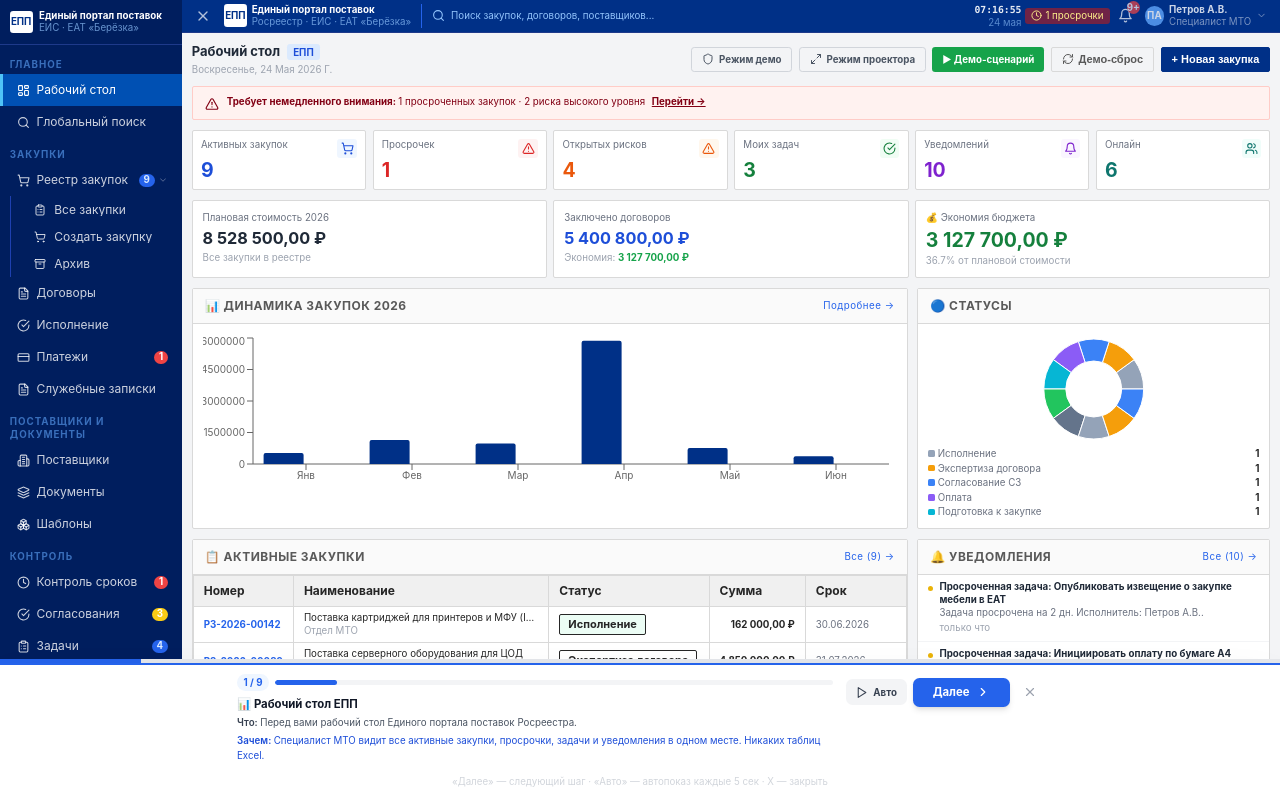
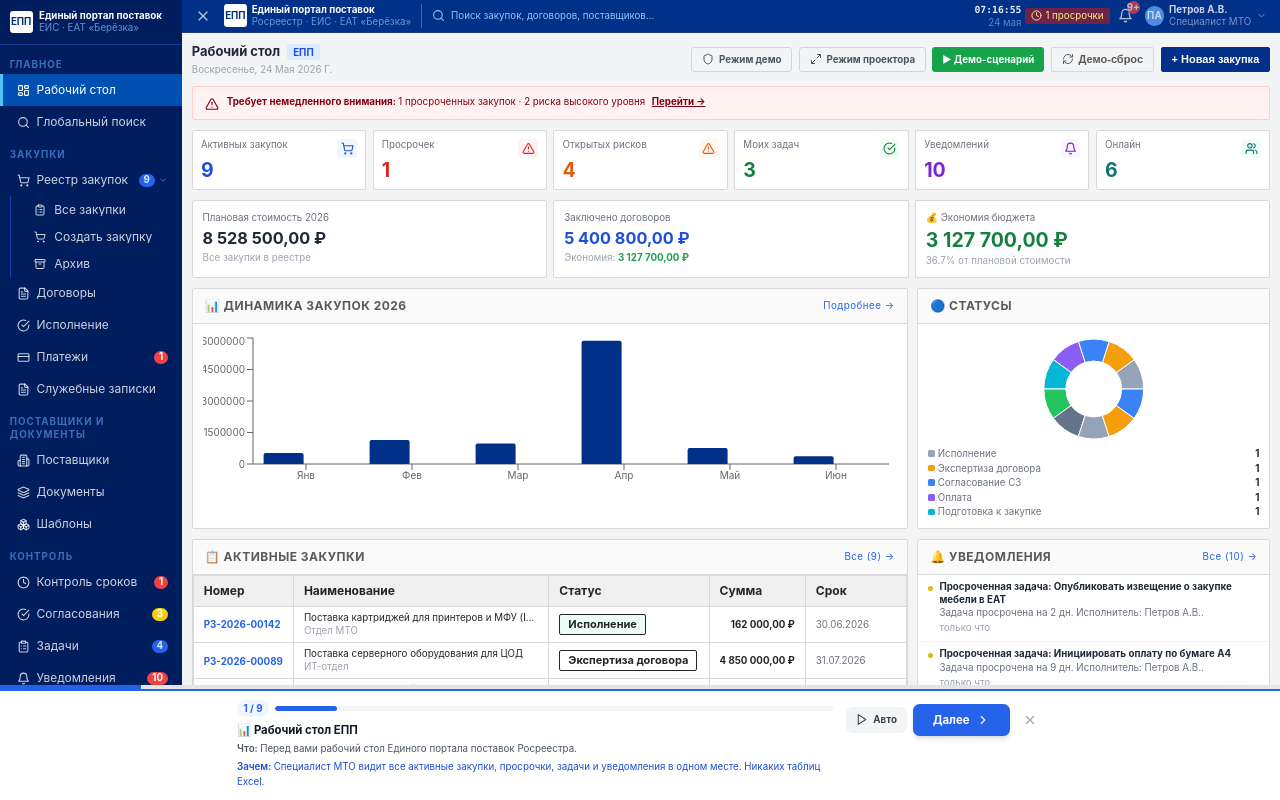
Before and after one commit to deazycs/epp-portal, a Next.js app: page /dashboard in a window 1280 px wide. Both pictures are taken after a click on the button "▶ Демо-сценарий". Built offline with nearby package versions, Linux system fonts and the light colour scheme.

Commit message:
fix: DemoScenario persists via sessionStorage + AppInner event listener + router.push nav

```diff
--- a/app/dashboard/page.tsx
+++ b/app/dashboard/page.tsx
@@ -14,7 +14,6 @@ import { MOCK_NOTIFICATIONS, MOCK_TASKS, MOCK_RISKS, ANALYTICS_MONTHLY } from '@
 import { MOCK_USERS } from '@/mock/data/users';
 import { AnimatedCounter } from '@/components/ui/AnimatedCounter';
 import { useAppStore } from '@/store/index';
-import { DemoScenario } from '@/components/ui/DemoScenario';
 import { DemoTourButton } from '@/components/ui/DemoTour';
 import { PresentationMode, DefenseMode } from '@/components/ui/PresentationMode';
 import { formatCurrency, formatDate, formatTimeAgo, truncate } from '@/lib/utils';
@@ -30,7 +29,6 @@ const FEED = [
 ];
 
 export default function DashboardPage() {
-  const [demoOpen, setDemoOpen] = useState(false);
   const { procurements, tasks, notifications, reset } = useAppStore();
 
   const today = new Date().toLocaleDateString('ru-RU', { weekday:'long', day:'2-digit', month:'long', year:'numeric' });
@@ -72,7 +70,7 @@ export default function DashboardPage() {
             <DefenseMode />
             <PresentationMode />
             <button
-              onClick={() => setDemoOpen(true)}
+              onClick={() => window.dispatchEvent(new Event('epp:demo:start'))}
               className="flex items-center gap-1.5 px-3 py-1.5 text-xs font-bold rounded bg-green-600 text-white hover:bg-green-700 transition-colors"
             >
               ▶ Демо-сценарий
@@ -347,7 +345,6 @@ export default function DashboardPage() {
         </div>
       </div>
       <DemoTourButton variant="floating" />
-      {demoOpen && <DemoScenario onClose={() => setDemoOpen(false)} />}
     </AppLayout>
   );
 }
--- a/components/layout/AppInner.tsx
+++ b/components/layout/AppInner.tsx
@@ -1,16 +1,41 @@
 'use client';
 
-import { useState } from 'react';
+import { useState, useEffect } from 'react';
 import { Sidebar } from './Sidebar';
 import { Header } from './Header';
 import { ToastBridge } from '@/components/ui/ToastBridge';
 import { useDeadlineChecker } from '@/lib/useDeadlineChecker';
+import { DemoScenario } from '@/components/ui/DemoScenario';
 import { cn } from '@/lib/utils';
+
+const SESSION_KEY = 'epp_demo_step';
 
 export function AppInner({ children }: { children: React.ReactNode }) {
   useDeadlineChecker();
   const [sidebarCollapsed, setSidebarCollapsed]   = useState(false);
   const [mobileSidebarOpen, setMobileSidebarOpen] = useState(false);
+
+  // Показываем DemoScenario если есть сохранённый шаг в sessionStorage
+  const [demoOpen, setDemoOpen] = useState(false);
+
+  useEffect(() => {
+    // После монтирования проверяем - был ли активен сценарий
+    const savedStep = sessionStorage.getItem(SESSION_KEY);
+    if (savedStep !== null) {
+      setDemoOpen(true);
+    }
+
+    // Слушаем кастомное событие для запуска сценария
+    const handler = () => setDemoOpen(true);
+    window.addEventListener('epp:demo:start', handler);
+    return () => window.removeEventListener('epp:demo:start', handler);
+  }, []);
+
+  const handleClose = () => {
+    sessionStorage.removeItem(SESSION_KEY);
+    sessionStorage.removeItem('epp_demo_playing');
+    setDemoOpen(false);
+  };
 
   return (
     <>
@@ -18,10 +43,8 @@ export function AppInner({ children }: { children: React.ReactNode }) {
 
       <div className="flex h-screen overflow-hidden">
         {mobileSidebarOpen && (
-          <div
-            className="fixed inset-0 bg-black bg-opacity-50 z-30 md:hidden"
-            onClick={() => setMobileSidebarOpen(false)}
-          />
+          <div className="fixed inset-0 bg-black bg-opacity-50 z-30 md:hidden"
+            onClick={() => setMobileSidebarOpen(false)} />
         )}
 
         <div className={cn(
@@ -46,11 +69,17 @@ export function AppInner({ children }: { children: React.ReactNode }) {
             }}
             sidebarCollapsed={sidebarCollapsed}
           />
-          <main className="flex-1 overflow-y-auto bg-gray-100">
+          <main className={cn(
+            'flex-1 overflow-y-auto bg-gray-100',
+            demoOpen ? 'pb-36' : ''
+          )}>
             {children}
           </main>
         </div>
       </div>
+
+      {/* DemoScenario живёт здесь — на уровне layout, не внутри страниц */}
+      {demoOpen && <DemoScenario onClose={handleClose} />}
     </>
   );
 }
--- a/components/ui/DemoScenario.tsx
+++ b/components/ui/DemoScenario.tsx
@@ -1,9 +1,9 @@
 'use client';
 
 import { useState, useEffect, useRef, useCallback } from 'react';
+import { useRouter } from 'next/navigation';
 import { Play, Pause, X, ChevronRight, CheckCircle } from 'lucide-react';
 import { useAppStore } from '@/store/index';
-import { WORKFLOW_STATUS_LABELS } from '@/lib/constants';
 import type { ProcurementStatus } from '@/types';
 
 /* ─── Шаги ──────────────────────────────── */
@@ -28,21 +28,21 @@ const STEPS: Step[] = [
     route: '/zakupki',
     title: '📋 Реестр закупок',
     what: 'Все закупки отдела в одном реестре с фильтрами и поиском.',
-    why: 'Специалист видит статус каждой закупки, поставщика, сумму и срок. Фильтры сохраняются в ссылке — можно поделиться с коллегой.',
+    why: 'Специалист видит статус каждой закупки, поставщика и срок. Фильтры сохраняются в ссылке.',
     duration: 5000,
   },
   {
     route: '/zakupki/p001',
     title: '📄 Карточка закупки',
-    what: 'Открываем карточку закупки «Поставка картриджей» — 10 вкладок с полной информацией.',
-    why: 'Документы, финансы, поставщик, согласования, история изменений — всё в одном месте. Статус меняется кнопкой.',
+    what: 'Карточка закупки «Поставка картриджей» — 10 вкладок с полной информацией.',
+    why: 'Документы, финансы, поставщик, согласования, история — всё в одном месте.',
     duration: 6000,
   },
   {
     route: '/zakupki/p001',
     title: '💰 Переход к оплате',
-    what: 'Система переводит закупку на этап «Оплата». Поставка получена, документы подписаны.',
-    why: 'Каждый переход фиксируется в истории с датой и именем. Бухгалтерия получает уведомление автоматически.',
+    what: 'Система переводит закупку на этап «Оплата». Поставка получена.',
+    why: 'Каждый переход фиксируется с датой и именем. Бухгалтерия получает уведомление автоматически.',
     newStatus: 'payment',
     duration: 5000,
   },
@@ -50,131 +50,131 @@ const STEPS: Step[] = [
     route: '/zakupki/p001',
     title: '🗄️ Архивирование',
     what: 'Закупка завершена и переходит в архив.',
-    why: 'Архив хранит документы 5 лет по требованиям 44-ФЗ. Всё доступно для проверки в любой момент.',
+    why: 'Архив хранит документы 5 лет по требованиям 44-ФЗ.',
     newStatus: 'archive',
     duration: 5000,
   },
   {
     route: '/kontrol-srokov',
     title: '⏰ Контроль сроков',
-    what: 'Светофор дедлайнов: красные — просрочено, оранжевые — критично, жёлтые — внимание.',
-    why: 'Система автоматически создаёт уведомления за 5 дней до срока. Ни одна просрочка не останется незамеченной.',
+    what: 'Светофор дедлайнов: красные — просрочено, оранжевые — критично.',
+    why: 'Система создаёт уведомления за 5 дней до срока автоматически.',
     duration: 5000,
   },
   {
     route: '/analitika',
     title: '📊 Аналитика',
     what: 'Динамика закупок, распределение по статусам, топ поставщиков.',
-    why: 'Все графики строятся из актуального реестра в реальном времени. Руководство видит полную картину.',
+    why: 'Все графики строятся из актуального реестра в реальном времени.',
     duration: 5000,
   },
   {
     route: '/rukovoditel',
     title: '👔 Панель руководителя',
-    what: 'Специальный вид для руководства — нагрузка специалистов и проблемные закупки.',
-    why: 'Руководитель видит кто чем занят, что требует внимания и как распределён бюджет по подразделениям.',
+    what: 'Специальный вид для руководства — нагрузка специалистов.',
+    why: 'Руководитель видит кто чем занят, что требует внимания.',
     duration: 5000,
   },
   {
     route: '/about',
     title: '✅ Экономический эффект',
     what: 'Итоги внедрения ЕПП с конкретными цифрами.',
-    why: '~3 часа экономии в день, сокращение ошибок на 80%, поиск в 180 раз быстрее. ЕПП — реальный инструмент МТО.',
+    why: '~3 часа экономии в день, ошибок меньше на 80%, поиск в 180 раз быстрее.',
     duration: 6000,
   },
 ];
 
+const SESSION_KEY = 'epp_demo_step';
+const SESSION_PLAYING = 'epp_demo_playing';
+
 /* ─── Компонент ──────────────────────────── */
 export function DemoScenario({ onClose }: { onClose: () => void }) {
+  const router = useRouter();
   const { changeStatus } = useAppStore();
-  const [step, setStep]     = useState(0);
-  const [playing, setPlaying] = useState(false);
-  const [done, setDone]     = useState(false);
-  const timerRef            = useRef<ReturnType<typeof setTimeout> | null>(null);
-  const stepRef             = useRef(step);
-  stepRef.current = step;
 
-  const cur    = STEPS[step];
+  // Восстанавливаем шаг из sessionStorage после перезагрузки
+  const [step, setStep] = useState(() => {
+    if (typeof window === 'undefined') return 0;
+    return Number(sessionStorage.getItem(SESSION_KEY) ?? 0);
+  });
+  const [playing, setPlaying] = useState(() => {
+    if (typeof window === 'undefined') return false;
+    return sessionStorage.getItem(SESSION_PLAYING) === 'true';
+  });
+  const [done, setDone]   = useState(false);
+  const timerRef          = useRef<ReturnType<typeof setTimeout> | null>(null);
+
+  const cur    = STEPS[step] ?? STEPS[0];
   const isLast = step === STEPS.length - 1;
   const pct    = Math.round(((step + 1) / STEPS.length) * 100);
 
-  // Навигация через window.location — надёжнее чем router в этом контексте
-  const navigateTo = useCallback((route: string) => {
-    if (window.location.pathname !== route) {
-      window.location.href = route;
-    }
-  }, []);
+  // Сохраняем шаг в sessionStorage при каждом изменении
+  useEffect(() => {
+    sessionStorage.setItem(SESSION_KEY, String(step));
+  }, [step]);
 
-  // При монтировании — идём на первый шаг
   useEffect(() => {
-    navigateTo(STEPS[0].route);
-  }, []);
+    sessionStorage.setItem(SESSION_PLAYING, String(playing));
+  }, [playing]);
 
   const goNext = useCallback(() => {
     if (timerRef.current) clearTimeout(timerRef.current);
-    const currentStep = stepRef.current;
-
-    if (currentStep >= STEPS.length - 1) {
+    if (step >= STEPS.length - 1) {
       setDone(true);
       setPlaying(false);
+      sessionStorage.removeItem(SESSION_KEY);
+      sessionStorage.removeItem(SESSION_PLAYING);
       return;
     }
 
-    const next = STEPS[currentStep + 1];
-
     // Выполняем действие текущего шага
-    if (STEPS[currentStep].newStatus) {
-      changeStatus('p001', STEPS[currentStep].newStatus!, 'u1', 'Петров А.В.');
+    if (cur.newStatus) {
+      changeStatus('p001', cur.newStatus, 'u1', 'Петров А.В.');
     }
 
-    setStep(currentStep + 1);
+    const nextStep = step + 1;
+    const next = STEPS[nextStep];
+    setStep(nextStep);
 
-    // Переходим на страницу следующего шага
-    navigateTo(next.route);
-  }, [changeStatus, navigateTo]);
+    router.push(next.route);
+
+  }, [step, cur, changeStatus]);
 
   // Авто-таймер
   useEffect(() => {
     if (!playing || done) return;
-    timerRef.current = setTimeout(() => {
-      goNext();
-    }, cur.duration);
+    timerRef.current = setTimeout(goNext, cur.duration);
     return () => { if (timerRef.current) clearTimeout(timerRef.current); };
   }, [playing, done, step, goNext, cur.duration]);
 
   const handleClose = () => {
     if (timerRef.current) clearTimeout(timerRef.current);
+    sessionStorage.removeItem(SESSION_KEY);
+    sessionStorage.removeItem(SESSION_PLAYING);
     onClose();
   };
 
   return (
-    <div className="fixed inset-x-0 bottom-0 z-[9999] pointer-events-none">
-      {/* Прогресс */}
+    <div className="fixed inset-x-0 bottom-0 z-[9999]">
       <div className="h-1 bg-gray-200">
-        <div
-          className="h-1 bg-blue-600 transition-all duration-300"
-          style={{ width: `${pct}%` }}
-        />
+        <div className="h-1 bg-blue-600 transition-all duration-500"
+          style={{ width: `${pct}%` }} />
       </div>
 
-      <div className="bg-white border-t-2 border-blue-600 shadow-2xl pointer-events-auto">
+      <div className="bg-white border-t-2 border-blue-600 shadow-2xl">
         <div className="max-w-5xl mx-auto px-4 py-3">
           {done ? (
             <div className="flex items-center justify-between gap-4">
               <div className="flex items-center gap-3">
                 <span className="text-2xl">🎉</span>
                 <div>
-                  <div className="text-sm font-bold text-gray-800">Демонстрация завершена!</div>
-                  <div className="text-xs text-gray-500">Система ЕПП показала полный цикл закупки</div>
+                  <div className="text-sm font-bold">Демонстрация завершена!</div>
+                  <div className="text-xs text-gray-500">Полный цикл закупки показан</div>
                 </div>
               </div>
               <div className="flex gap-2">
-                <button
-                  onClick={() => { setStep(0); setDone(false); setPlaying(false); navigateTo('/dashboard'); }}
-                  className="gov-btn gov-btn-ghost gov-btn-sm"
-                >
-                  🔄 Начать сначала
-                </button>
+                <button onClick={() => { setStep(0); setDone(false); setPlaying(false); }}
+                  className="gov-btn gov-btn-ghost gov-btn-sm">🔄 Сначала</button>
                 <button onClick={handleClose} className="gov-btn gov-btn-primary gov-btn-sm">
                   <CheckCircle size={13} /> Завершить
                 </button>
@@ -182,7 +182,6 @@ export function DemoScenario({ onClose }: { onClose: () => void }) {
             </div>
           ) : (
             <div className="flex items-start gap-4">
-              {/* Текст */}
               <div className="flex-1 min-w-0">
                 <div className="flex items-center gap-2 mb-1.5">
                   <span className="text-xs font-bold text-blue-600 bg-blue-50 px-2 py-0.5 rounded-full">
@@ -195,46 +194,31 @@ export function DemoScenario({ onClose }: { onClose: () => void }) {
                 </div>
                 <div className="text-sm font-bold text-gray-900 mb-1">{cur.title}</div>
                 <div className="text-xs text-gray-600 leading-relaxed">
-                  <span className="font-semibold text-gray-700">Что: </span>{cur.what}
+                  <span className="font-semibold">Что: </span>{cur.what}
                 </div>
                 <div className="text-xs text-blue-700 leading-relaxed mt-0.5">
                   <span className="font-semibold">Зачем: </span>{cur.why}
                 </div>
               </div>
 
-              {/* Кнопки */}
               <div className="flex items-center gap-2 flex-shrink-0 pt-1">
-                <button
-                  onClick={() => setPlaying(p => !p)}
+                <button onClick={() => setPlaying(p => !p)}
                   className={`flex items-center gap-1.5 px-3 py-2 text-xs font-bold rounded-lg transition-colors ${
-                    playing
-                      ? 'bg-orange-500 hover:bg-orange-600 text-white'
-                      : 'bg-gray-100 hover:bg-gray-200 text-gray-700'
-                  }`}
-                >
-                  {playing ? <><Pause size={13} /> Пауза</> : <><Play size={13} /> Авто</>}
+                    playing ? 'bg-orange-500 hover:bg-orange-600 text-white' : 'bg-gray-100 hover:bg-gray-200 text-gray-700'
+                  }`}>
+                  {playing ? <><Pause size={13}/> Пауза</> : <><Play size={13}/> Авто</>}
                 </button>
 
-                <button
-                  onClick={goNext}
-                  className="flex items-center gap-2 px-6 py-2 text-sm font-bold bg-blue-600 hover:bg-blue-700 text-white rounded-lg transition-colors shadow-md"
-                >
-                  {isLast ? <><CheckCircle size={14} /> Готово</> : <>Далее <ChevronRight size={14} /></>}
+                <button onClick={goNext}
+                  className="flex items-center gap-2 px-6 py-2.5 text-sm font-bold bg-blue-600 hover:bg-blue-700 text-white rounded-lg shadow-md transition-colors">
+                  {isLast ? <><CheckCircle size={14}/> Готово</> : <>Далее <ChevronRight size={14}/></>}
                 </button>
 
                 <button onClick={handleClose}
                   className="p-2 text-gray-400 hover:text-gray-600 rounded-lg hover:bg-gray-100">
-                  <X size={14} />
+                  <X size={14}/>
                 </button>
               </div>
-            </div>
-          )}
-
-          {!done && (
-            <div className="mt-2 text-center">
-              <span className="text-xs text-gray-300">
-                «Далее» — следующий шаг · «Авто» — автопоказ каждые 5 сек · X — закрыть
-              </span>
             </div>
           )}
         </div>
@@ -243,18 +227,15 @@ export function DemoScenario({ onClose }: { onClose: () => void }) {
   );
 }
 
-/* ─── Кнопка ─────────────────────────────── */
 export function DemoScenarioButton() {
   const [open, setOpen] = useState(false);
   return (
     <>
-      <button
-        onClick={() => setOpen(true)}
-        className="flex items-center gap-1.5 px-3 py-1.5 text-xs font-bold rounded bg-green-600 text-white hover:bg-green-700 transition-colors"
-      >
-        <Play size={11} /> Демо-сценарий
+      <button onClick={() => setOpen(true)}
+        className="flex items-center gap-1.5 px-3 py-1.5 text-xs font-bold rounded bg-green-600 text-white hover:bg-green-700 transition-colors">
+        <Play size={11}/> Демо-сценарий
       </button>
-      {open && <DemoScenario onClose={() => setOpen(false)} />}
+      {open && <DemoScenario onClose={() => setOpen(false)}/>}
     </>
   );
 }
```
